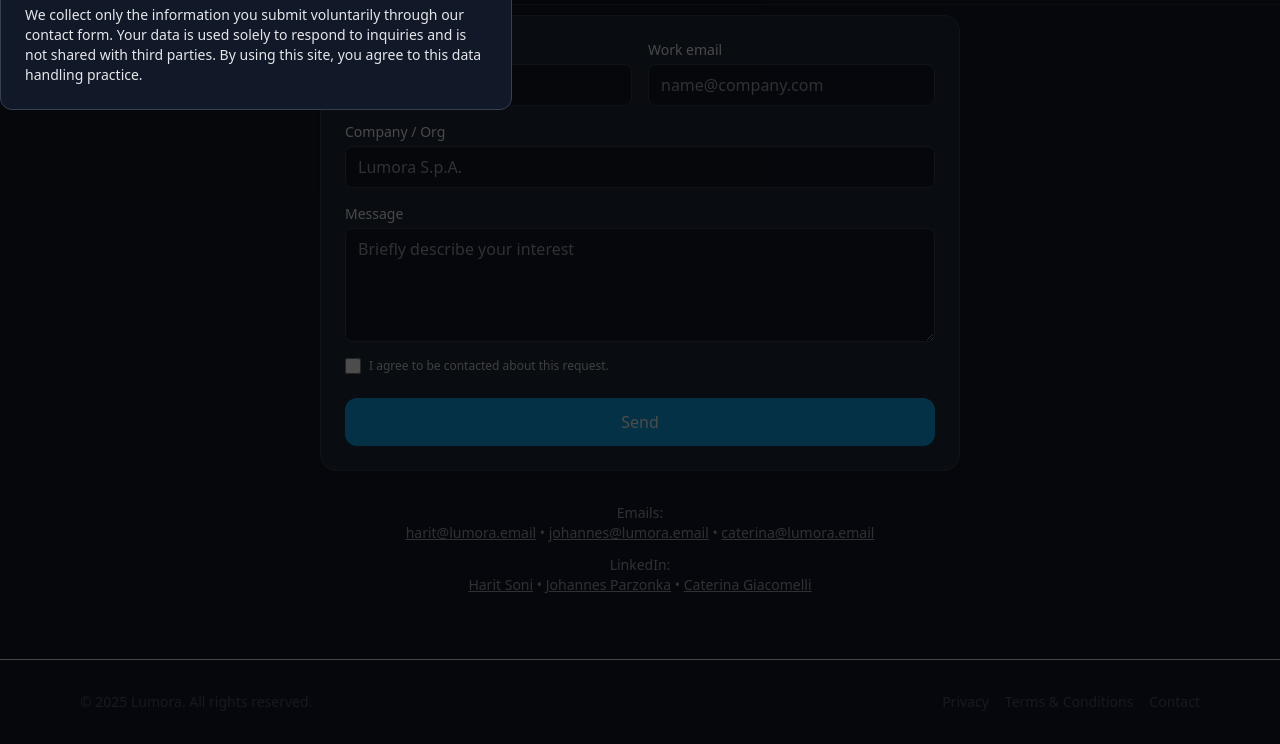
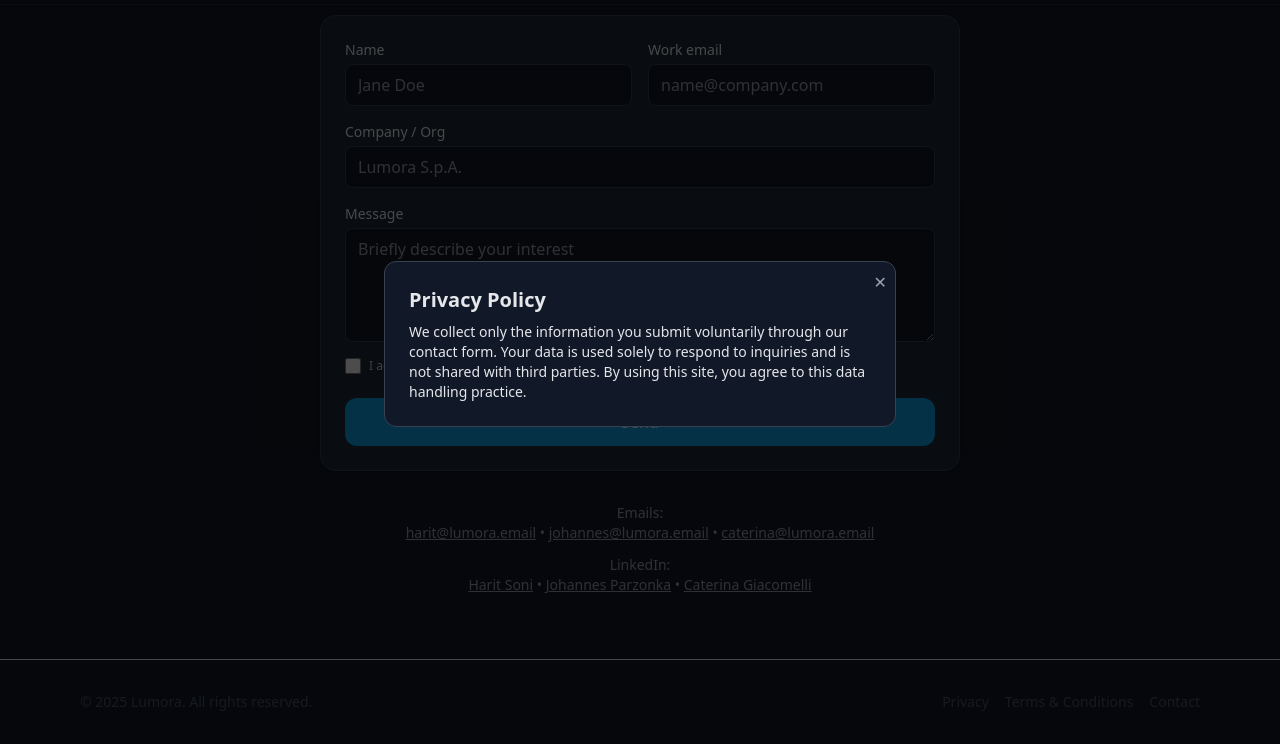
Before and after one commit to cattr91/lumora-landing-page, a plain HTML site: page index.html in a window 1280 px wide. Both pictures are taken after a click on the link "Privacy". Shown: the part 2271-3015 px from the top of the page. Drawn offline with nearby package versions, Linux system fonts and the light colour scheme.

Commit message:
privacy box centered fixed

```diff
--- a/index.html
+++ b/index.html
@@ -68,6 +68,12 @@
     #terms:not(.hidden) {
       opacity: 1;
       display: flex;
+    }
+    #privacy.hidden {
+      display: none !important;
+    }
+    #privacy {
+      display: flex !important;
     }
   </style>
 </head>
@@ -285,7 +291,8 @@
 
   <!-- Privacy -->
   <section id="privacy" role="dialog" aria-modal="true"
-          class="fixed inset-0 bg-black/70 hidden justify-center items-center z-[999]">
+          class="fixed inset-0 bg-black/70 hidden z-[999]"
+          style="display:flex; justify-content:center; align-items:center;">
     <div class="bg-gray-900 border border-gray-700 p-6 rounded-xl max-w-lg text-gray-200 relative">
       <button id="privacy-close" class="absolute top-2 right-2 text-gray-400 hover:text-white" aria-label="Close privacy">✕</button>
       <h2 class="text-xl font-bold mb-2">Privacy Policy</h2>
```
